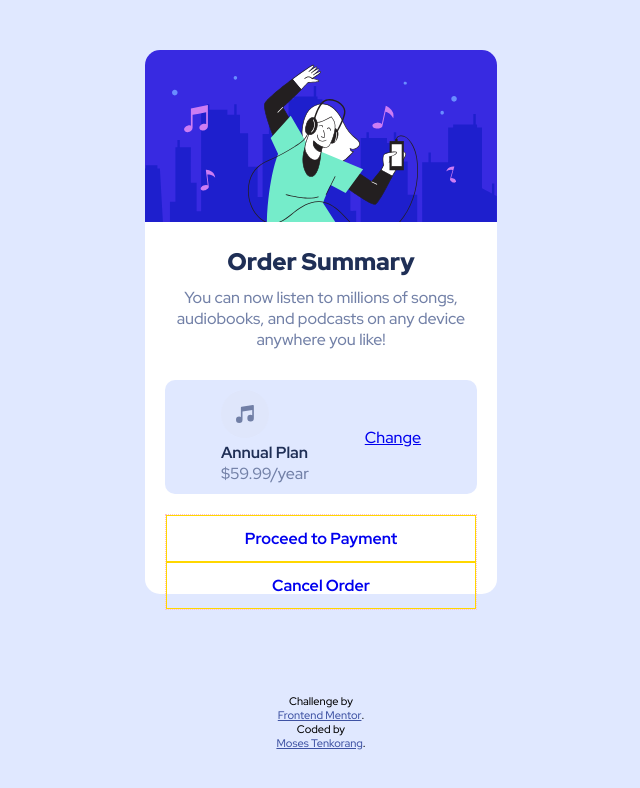
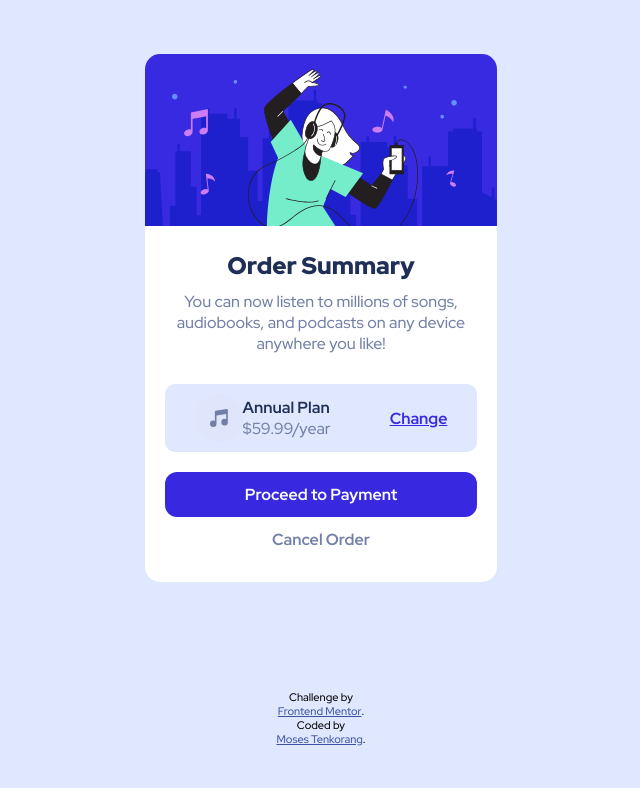
Before and after one commit to mtenkorang/order-summary-component, a plain HTML site: page index.html in a window 1280 px wide. Shown: the whole page, without its empty margins (319-959 px from the left). Drawn offline with Linux system fonts and the light colour scheme.

Commit message:
Regroup designs

```diff
--- a/css/style.css
+++ b/css/style.css
@@ -4,35 +4,6 @@
           box-sizing: border-box;
   padding: 0px;
   margin: 0px;
-}
-
-.button {
-  border: 1px dotted pink;
-  display: -webkit-box;
-  display: -ms-flexbox;
-  display: flex;
-  -webkit-box-align: center;
-      -ms-flex-align: center;
-          align-items: center;
-  -webkit-box-orient: vertical;
-  -webkit-box-direction: normal;
-      -ms-flex-direction: column;
-          flex-direction: column;
-}
-.button a {
-  text-decoration: none;
-  font-weight: 700;
-}
-.button ahover {
-  -webkit-transform: scale(0.98);
-          transform: scale(0.98);
-  cursor: pointer;
-}
-.button .btn {
-  border: 1px solid gold;
-  width: 100%;
-  text-align: center;
-  padding: 12px 0;
 }
 
 body {
@@ -50,7 +21,7 @@ h1, p, a {
 ---------------*/
 main.card {
   width: 22rem;
-  height: 34rem;
+  height: 33rem;
   border-radius: 15px;
   background-color: #fff;
 }
@@ -89,13 +60,61 @@ main.card img.hero {
   -webkit-box-align: center;
       -ms-flex-align: center;
           align-items: center;
-  -webkit-box-pack: space-evenly;
-      -ms-flex-pack: space-evenly;
-          justify-content: space-evenly;
+  -ms-flex-pack: distribute;
+      justify-content: space-around;
   background-color: hsl(225deg, 100%, 94%);
   border-radius: 10px;
   padding: 10px 0;
   margin-bottom: 20px;
+}
+.content .subcription .price {
+  display: -webkit-box;
+  display: -ms-flexbox;
+  display: flex;
+  -webkit-box-align: center;
+      -ms-flex-align: center;
+          align-items: center;
+}
+.content .subcription a {
+  color: hsl(245deg, 75%, 52%);
+  font-weight: 700;
+}
+
+/*Button Design*/
+.button {
+  display: -webkit-box;
+  display: -ms-flexbox;
+  display: flex;
+  -webkit-box-align: center;
+      -ms-flex-align: center;
+          align-items: center;
+  -webkit-box-orient: vertical;
+  -webkit-box-direction: normal;
+      -ms-flex-direction: column;
+          flex-direction: column;
+}
+.button a {
+  text-decoration: none;
+  font-weight: 700;
+}
+.button ahover {
+  -webkit-transform: scale(0.98);
+          transform: scale(0.98);
+  cursor: pointer;
+}
+
+a.btn {
+  width: 100%;
+  text-align: center;
+  padding: 12px 0;
+  border-radius: 12px;
+}
+a.btn.btn-primary {
+  color: #fff;
+  background-color: hsl(245deg, 75%, 52%);
+}
+a.btn.btn-secondary {
+  color: hsl(224deg, 23%, 55%);
 }
 
 /*Footer
```
